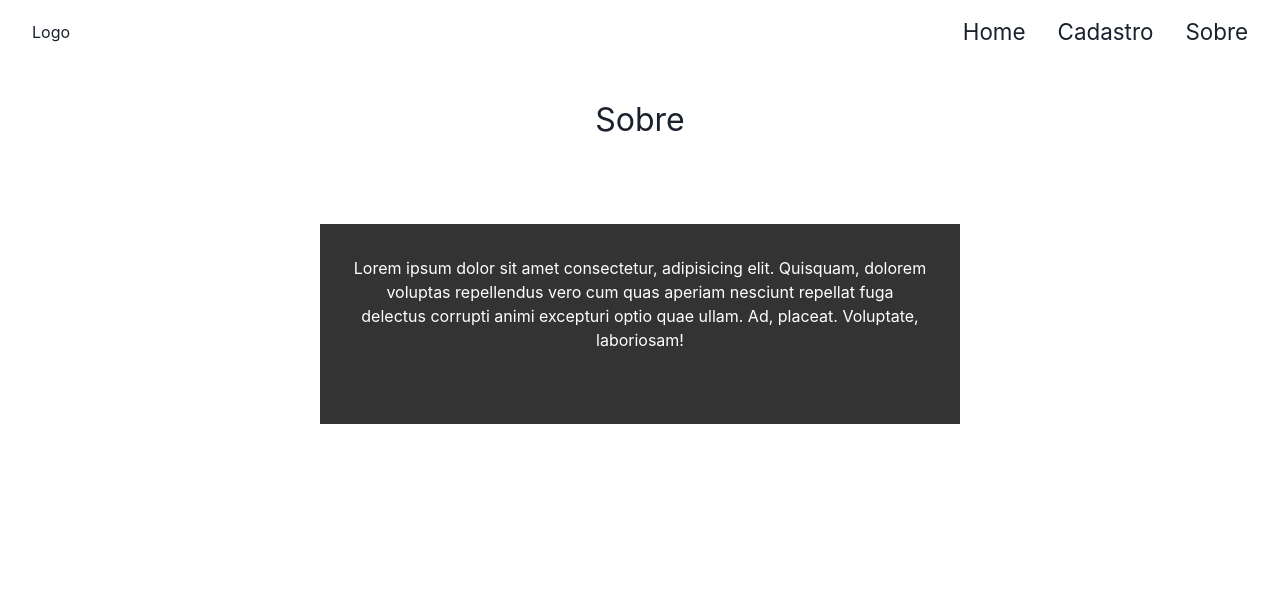
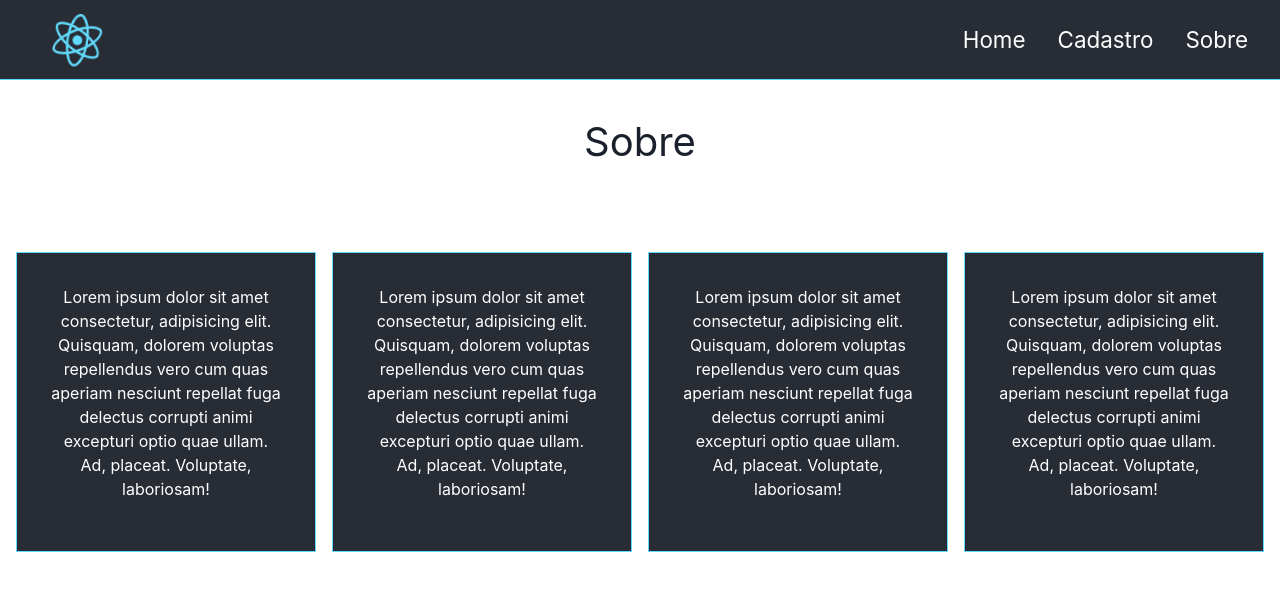
Before and after one commit to wagnermm/crud, a React (Create React App) app: page /sobre in a window 1280 px wide. Shown: the top 590 px of the page. Built offline with nearby package versions, Linux system fonts and the light colour scheme.

Commit message:
ajustes styles

```diff
--- a/src/App.css
+++ b/src/App.css
@@ -1,10 +1,21 @@
 .header {
     width: 100%;
-    height: 50px;
+    height: 80px;
     padding: 2rem;
+    background-color: #282c34;
+    border-bottom: 1px solid #61dafb;
     display: flex;
     justify-content: space-between;
     align-items: center;
+}
+.logo {
+    height: 4rem;
+    pointer-events: none;
+  }
+@media (prefers-reduced-motion: no-preference) {
+    .logo {
+        animation: App-logo-spin infinite 20s linear;
+    }
 }
 .nav {
     display: flex;
@@ -19,12 +30,25 @@ ul {
 li {
     list-style: none;
     font-size: 1.4rem;
+    color: #fff;
+    transition: 0.4s ease-in-out;
+}
+li:hover {
+    text-shadow: 1px 1px #fff;
 }
 .nav-mobile, .btn-mobile {
     display: none;
 }
+@keyframes App-logo-spin {
+    from {
+      transform: rotate(0deg);
+    }
+    to {
+      transform: rotate(360deg);
+    }
+  }
 
-@media(max-width: 768px) {
+@media(max-width: 665px) {
     .nav {
         display: none;
     }
@@ -35,7 +59,7 @@ li {
         width: 2rem;
         height: 0.3rem;
         margin: 0.3rem;
-        background: hsl(240, 100%, 5%);
+        background: #fff;
         transition: 0.4s ease-in;
     }
     .nav-mobile {
@@ -50,7 +74,7 @@ li {
         z-index: 2;
     }
     .nav-mobile ul {
-        margin-top: 6rem;
+        margin-top: 2rem;
         display: flex;
         flex-direction: column;
         align-items: flex-start;
@@ -64,7 +88,7 @@ li {
     .nav-mobile a {
         font-size: 2.3rem;
         text-decoration: none;
-        color: hsl(240, 100%, 5%);
+        color: #282c34;
         font-weight: 700;
     }
     .nav-active {
@@ -82,6 +106,7 @@ li {
     .close-menu {
         width: 100%;
         padding: 1rem;
+        color: #282c34;
         display: flex;
         flex-direction: row;
         justify-content: flex-end;
--- a/src/App.js
+++ b/src/App.js
@@ -1,5 +1,6 @@
 import * as React from 'react';
 import { useState } from 'react';
+import logo from './logo.svg';
 import { ChakraProvider } from '@chakra-ui/react';
 import Home from './components/home/Home';
 import Clientes from './components/clientes/Clientes';
@@ -26,7 +27,9 @@ const closeMenu=()=> {
     <ChakraProvider>
       <BrowserRouter>
         <header className='header'>
-          <div className='logo'>Logo</div>
+          <div >
+            <img src={logo} className='logo' alt="logo" />
+          </div>
           <nav className='nav'>
             <ul>
               <li><Link to="/">Home</Link></li>
--- a/src/components/home/Home.jsx
+++ b/src/components/home/Home.jsx
@@ -4,7 +4,7 @@ import './home.css';
 const Home = ()=> {
     return(
         <div className="homeContainer">
-            <h1>Home</h1>
+            <h1>Home Page</h1>
         </div>
     )
 }
--- a/src/components/home/home.css
+++ b/src/components/home/home.css
@@ -2,10 +2,9 @@
     width: 100%;
     height: 100vh;
     text-align: center;
-    background-color: #ddd;
 }
 
 h1 {
     margin-top: 2rem;
-    font-size: 2rem;
+    font-size: 2.5rem;
 }
--- a/src/components/sobre/Sobre.jsx
+++ b/src/components/sobre/Sobre.jsx
@@ -4,8 +4,20 @@ const Sobre = ()=> {
     return(
         <div className="sobreContainer">
             <h1>Sobre</h1>
-            <section className='content'>
-                <p>Lorem ipsum dolor sit amet consectetur, adipisicing elit. Quisquam, dolorem voluptas repellendus vero cum quas aperiam nesciunt repellat fuga delectus corrupti animi excepturi optio quae ullam. Ad, placeat. Voluptate, laboriosam!</p>
+            <section className='sobreContent'>
+                <div className='content'>
+                    <p>Lorem ipsum dolor sit amet consectetur, adipisicing elit. Quisquam, dolorem voluptas repellendus vero cum quas aperiam nesciunt repellat fuga delectus corrupti animi excepturi optio quae ullam. Ad, placeat. Voluptate, laboriosam!</p>
+                </div>
+                <div className='content'>
+                    <p>Lorem ipsum dolor sit amet consectetur, adipisicing elit. Quisquam, dolorem voluptas repellendus vero cum quas aperiam nesciunt repellat fuga delectus corrupti animi excepturi optio quae ullam. Ad, placeat. Voluptate, laboriosam!</p>
+                </div>
+                <div className='content'>
+                    <p>Lorem ipsum dolor sit amet consectetur, adipisicing elit. Quisquam, dolorem voluptas repellendus vero cum quas aperiam nesciunt repellat fuga delectus corrupti animi excepturi optio quae ullam. Ad, placeat. Voluptate, laboriosam!</p>
+                </div>
+                <div className='content'>
+                    <p>Lorem ipsum dolor sit amet consectetur, adipisicing elit. Quisquam, dolorem voluptas repellendus vero cum quas aperiam nesciunt repellat fuga delectus corrupti animi excepturi optio quae ullam. Ad, placeat. Voluptate, laboriosam!</p>
+                </div>
+
             </section>
         </div>
     )
--- a/src/components/sobre/sobre.css
+++ b/src/components/sobre/sobre.css
@@ -10,13 +10,28 @@
 
 h1 {
     margin-top: 2rem;
-    font-size: 2rem;
+    font-size: 2.5rem;
     margin-bottom: 5rem;
 }
+.sobreContent {
+    width: 100%;
+    height: auto;
+    display: flex;
+    flex-direction: row;
+    justify-content: center;
+    align-items: center;
+    gap: 1rem;
+}
 .content {
-    width: 50%;
-    height: 200px;
+    width: 300px;
+    height: 300px;
     padding: 2rem;
-    background-color: #333;
+    background-color: #282c34;
     color: #fff;
+    border: 1px solid #61dafb;
 }
+@media(max-width: 768px) {
+    .sobreContent {
+        flex-direction: column;
+    }
+}
```
Also changed, not shown: src/logo.svg (added).
